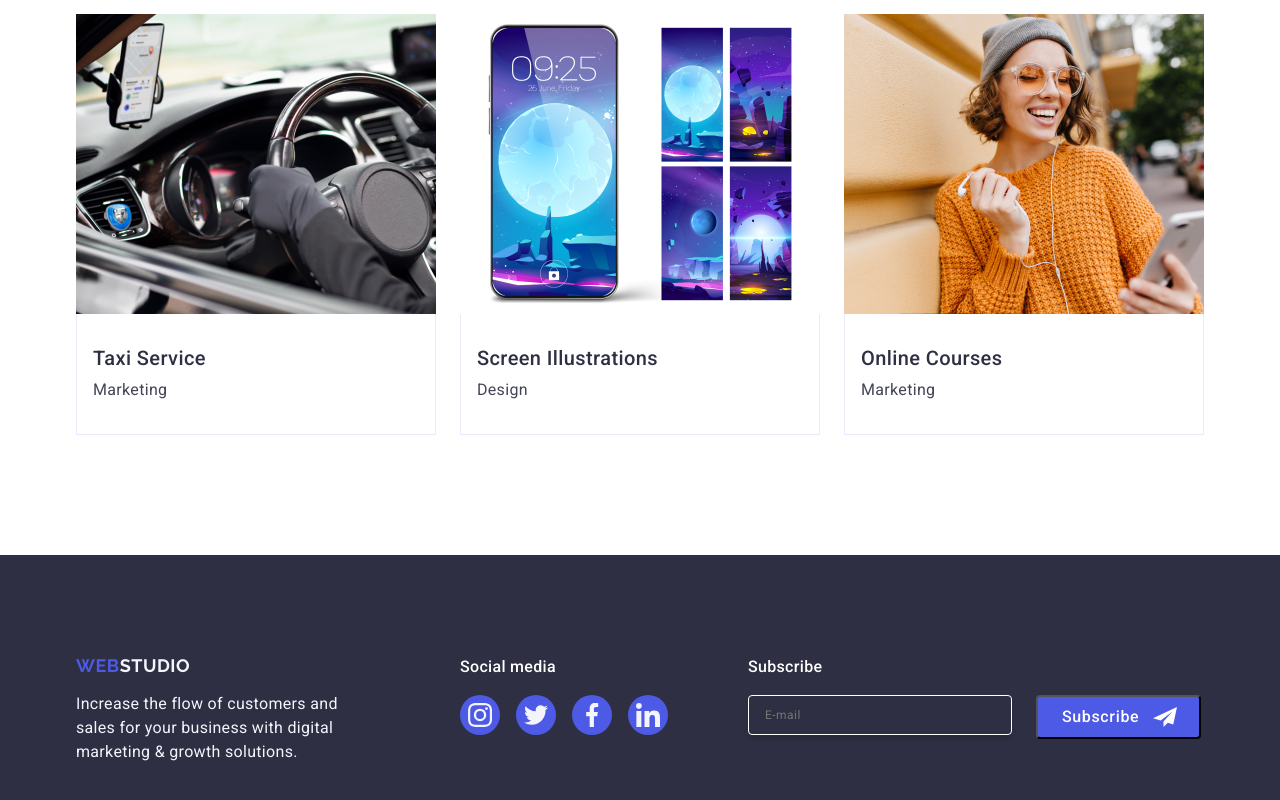
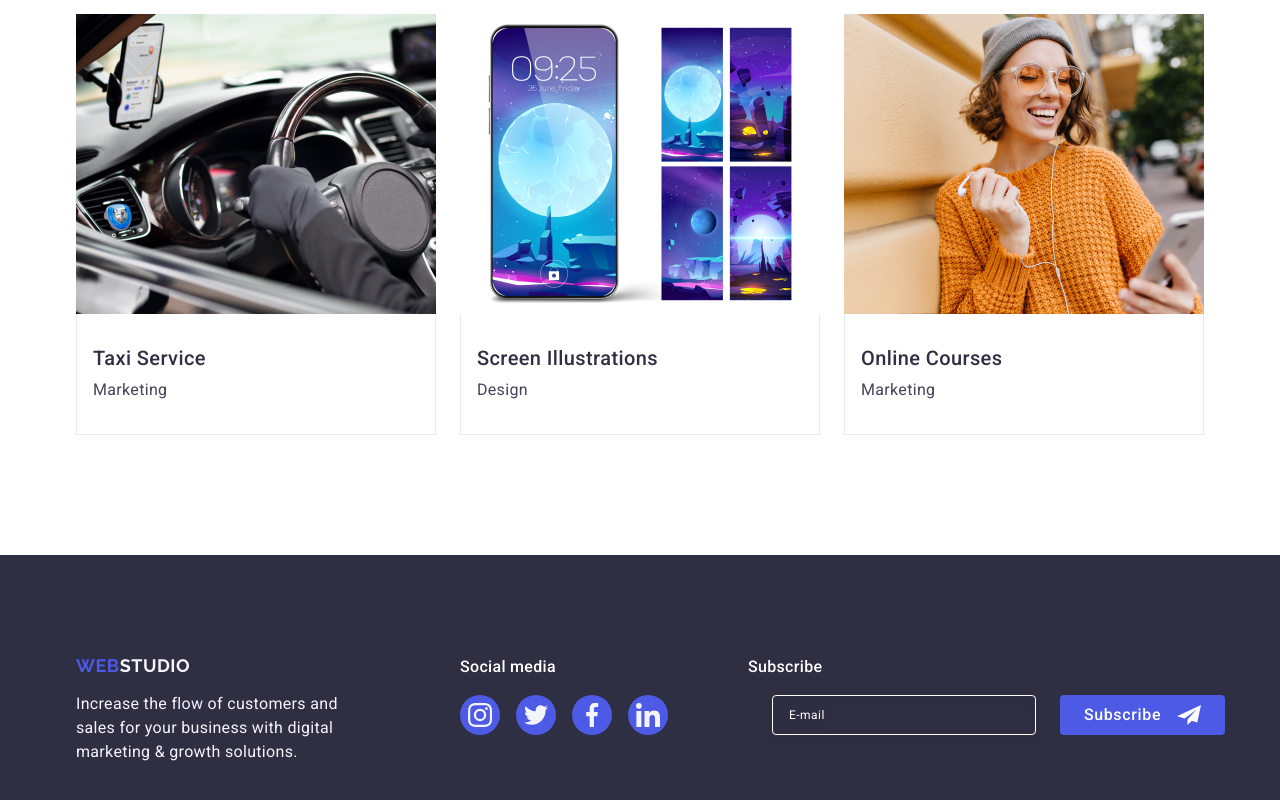
Before and after one commit to Anlika23/goit-markup-hw-05, a plain HTML site: page index.html in a window 1280 px wide. Shown: the part 2628-3428 px from the top of the page. Drawn offline with nearby package versions, Linux system fonts and the light colour scheme.

Commit message:
added footer

```diff
--- a/css/styles.css
+++ b/css/styles.css
@@ -599,7 +599,7 @@ button {
     background-color: var(--OCEAN, #404BBF);
 }
 
-.footer-form-container {
+.footer-form {
     display: flex;
     gap: 24px;
 }
@@ -609,41 +609,39 @@ button {
     height: 40px;
     font-size: 12px;
     font-weight: 400;
-    line-height: 2;
+    line-height: 1.5;
     letter-spacing: 0.04em;
-    padding: 8px 16px;
+    padding-left: 16px;
     color: #FFF;
     border-radius: 4px;
     border: 1px solid var(--WHITE, #FFF);
-    box-shadow: 0px 4px 4px 0px rgba(0, 0, 0, 0.15);
-    background: var(--NAVY-BLUE, #2E2F42);
+    filter: drop-shadow(0px 4px 4px rgba(0, 0, 0, 0.15));
+    background-color: transparent;
 }
-.footer-form-subscribe {
-    position: relative;
+.footer-form-email::placeholder {
+    color: #ffffff;
 }
 
 .footer-form-btn {
-    display: inline-flex;
-    padding: 8px 24px;
+    display: flex;
+    justify-content: center;
     align-items: center;
-    gap: 16px;
     min-width: 165px;
-    text-align: center;
+    height: 40px;
     font-size: 16px;
     font-weight: 500;
     line-height: 1.5;
     letter-spacing: 0.04em;
     color: #FFF;
+    cursor: pointer;
+    background-color: #4D5AE5;
+    border: none;
     border-radius: 4px;
-    background: #4D5AE5;
     transition: background-color 250ms cubic-bezier(0.4, 0, 0.2, 1);
 
 }
 .footer-form-subscribe-icon {
-    position: absolute;
-    top: 50%;
-    right: 24px;
-    transform: translateY(-50%);
+    margin-left: 16px;
 }
 
 .footer-form-btn:hover,
--- a/index.html
+++ b/index.html
@@ -469,21 +469,20 @@
         <div class="container-email">
           <p class="foter-text">Subscribe</p>
           <form class="footer-form">
-            <div class="footer-form-container">
+            <label for="user-email-footer"></label>
             <input
               class="footer-form-email"
               type="email"
-                name="user_email"
-                id="user-email"
+              name="user_email_footer"
+              id="user-email-footer"
               placeholder="E-mail"
             />
-              <div class="footer-form-subscribe">
-                <button class="footer-form-btn" type="submit">Subscribe</button>
+            <button class="footer-form-btn" type="submit">
+              Subscribe
               <svg class="footer-form-subscribe-icon" width="24" height="24">
                 <use href="./images/icons.svg#icon-telegram"></use>
               </svg>
-              </div>
-            </div>
+            </button>
           </form>
         </div>
       </div>
@@ -551,7 +550,8 @@
               <input
                 class="review-form-field"
                 type="email"
-                name="email"
+                name="user_email"
+                id="user-email"
                 required
               />
               <svg class="review-form-field-icon" width="18" height="18">
```
Lines whose indentation alone changed are shown as unchanged.
